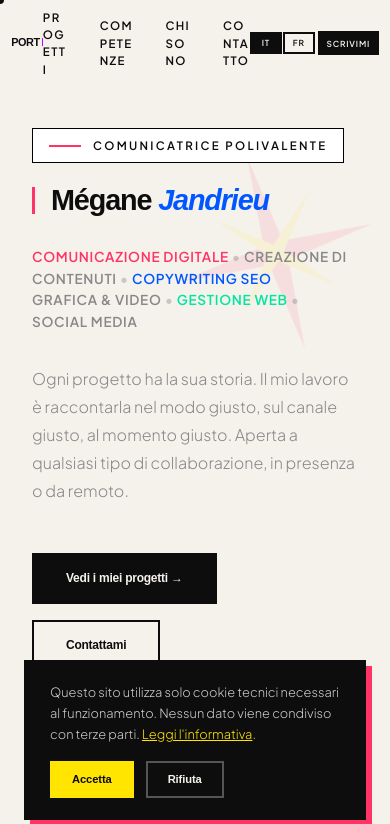
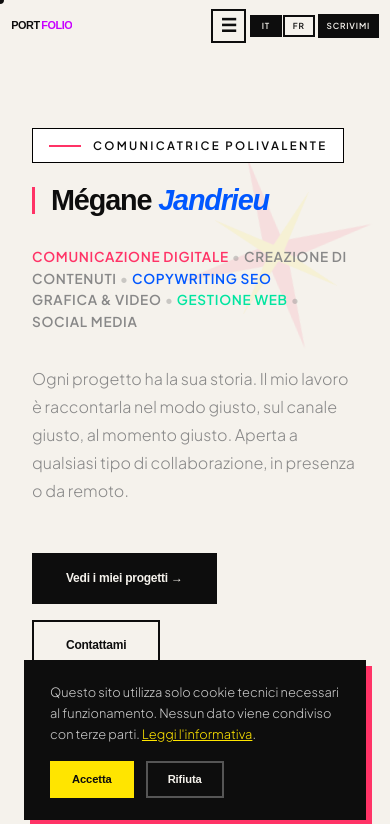
Before and after one commit to jandrieumegane-hash/Megane-Jandrieu, a React (Vite) app: page / in a window 390 px wide. Shown: the top 824 px of the page. Built offline with nearby package versions, Linux system fonts and the light colour scheme; the HTML template or start-up script is replaced by a standard one; a web font is replaced by a local one.

Commit message:
Ajoute un menu hamburger mobile

```diff
--- a/src/index.css
+++ b/src/index.css
@@ -42,12 +42,12 @@ body {
   img, video { height: auto; }
   h1,h2,h3,h4,p,a,button,span,li { overflow-wrap: anywhere; word-break: normal; }
 
-  /* Header: everything stays inside the viewport and the language switch is always visible. */
+  /* Mobile header: logo + hamburger + language, all inside the viewport. */
   nav {
     width: 100%;
     max-width: 100vw;
     padding: 0.55rem 0.7rem !important;
-    overflow: hidden;
+    overflow: visible !important;
   }
   nav > div { min-width: 0; }
   nav > div:first-child { flex: 1 1 auto; min-width: 0; }
@@ -61,6 +61,74 @@ body {
     overflow: hidden;
     text-overflow: ellipsis;
   }
+
+  /* Turn the existing mobile nav links into a compact hamburger menu. */
+  nav > div:nth-child(2) {
+    position: relative;
+    flex: 0 0 auto !important;
+    width: 2.15rem;
+    height: 2.15rem;
+    display: block !important;
+    margin-left: auto;
+    margin-right: 0.25rem;
+  }
+  nav > div:nth-child(2) > a {
+    display: none !important;
+  }
+  nav > div:nth-child(2) > a:first-child {
+    display: flex !important;
+    width: 2.15rem;
+    height: 2.15rem;
+    align-items: center;
+    justify-content: center;
+    font-size: 0 !important;
+    border: 2px solid var(--ink);
+    background: var(--bg);
+    text-decoration: none;
+    position: relative;
+    z-index: 3;
+  }
+  nav > div:nth-child(2) > a:first-child::before {
+    content: '☰';
+    font-family: Arial, sans-serif;
+    font-size: 1.15rem;
+    line-height: 1;
+    color: var(--ink);
+  }
+  nav > div:nth-child(2):focus-within,
+  nav > div:nth-child(2):hover {
+    width: min(15rem, calc(100vw - 8rem));
+    height: auto;
+    position: absolute;
+    top: 0.45rem;
+    right: 0.7rem;
+    z-index: 110;
+    background: var(--bg);
+    border: 2px solid var(--ink);
+    padding: 0.35rem;
+  }
+  nav > div:nth-child(2):focus-within > a,
+  nav > div:nth-child(2):hover > a {
+    display: flex !important;
+    width: 100%;
+    height: auto;
+    min-height: 2.15rem;
+    padding: 0.55rem 0.7rem;
+    font-size: 0.62rem !important;
+    letter-spacing: 0.08em !important;
+    justify-content: flex-start;
+    border-bottom: 1px solid var(--border);
+  }
+  nav > div:nth-child(2):focus-within > a:first-child,
+  nav > div:nth-child(2):hover > a:first-child {
+    font-size: 0 !important;
+    width: 2.15rem;
+    min-height: 2.15rem;
+    margin-left: auto;
+    justify-content: center;
+    border-bottom: 0;
+  }
+
   nav > div:last-child {
     min-width: 0;
     flex: 0 0 auto;
@@ -152,6 +220,10 @@ body {
 @media (max-width: 380px) {
   nav { padding: 0.5rem 0.55rem !important; }
   nav .nav-logo { max-width: 31vw; font-size: 0.6rem !important; }
+  nav > div:nth-child(2) { width: 2rem; height: 2rem; margin-right: 0.15rem; }
+  nav > div:nth-child(2) > a:first-child { width: 2rem; height: 2rem; }
+  nav > div:nth-child(2):focus-within,
+  nav > div:nth-child(2):hover { right: 0.55rem; width: min(14rem, calc(100vw - 7rem)); }
   nav > div:last-child { gap: 0.12rem !important; }
   nav > div:last-child > button { min-width: 1.85rem; padding: 0.28rem 0.25rem !important; font-size: 0.48rem !important; }
   nav > div:last-child > a { padding: 0.3rem 0.35rem !important; font-size: 0.48rem !important; }
```
